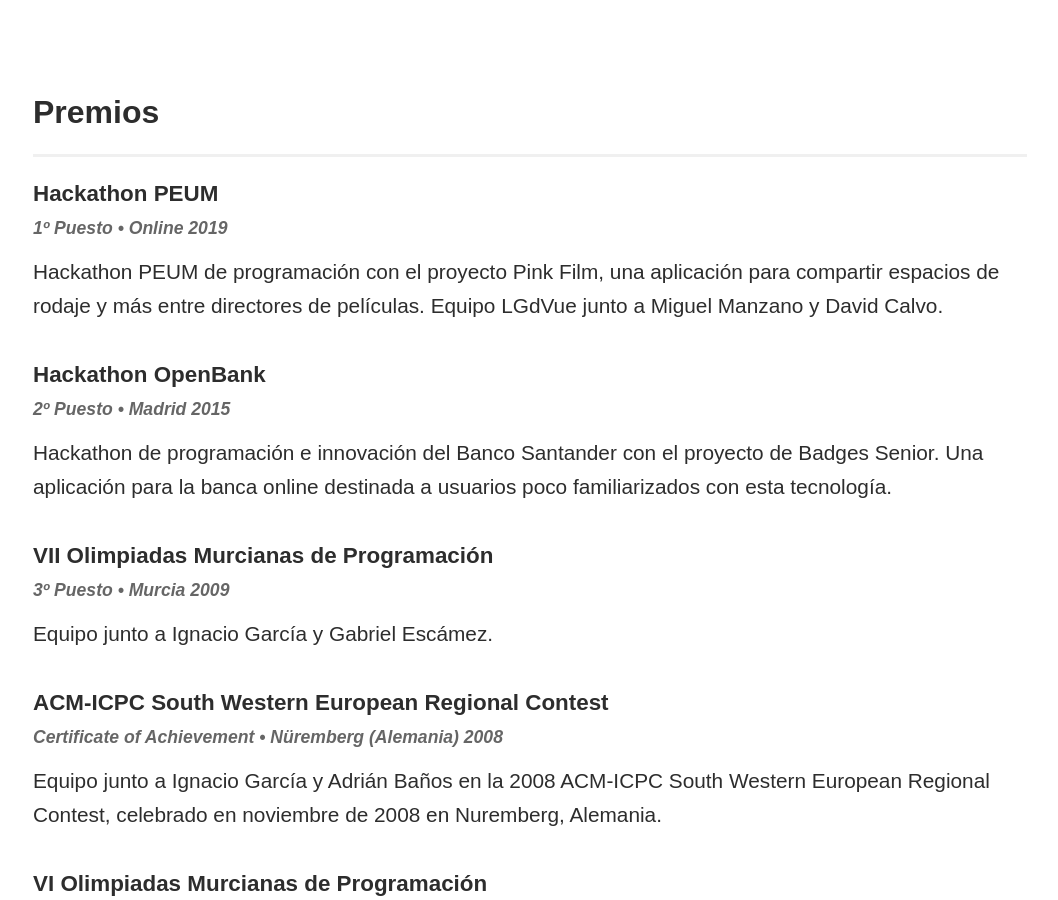
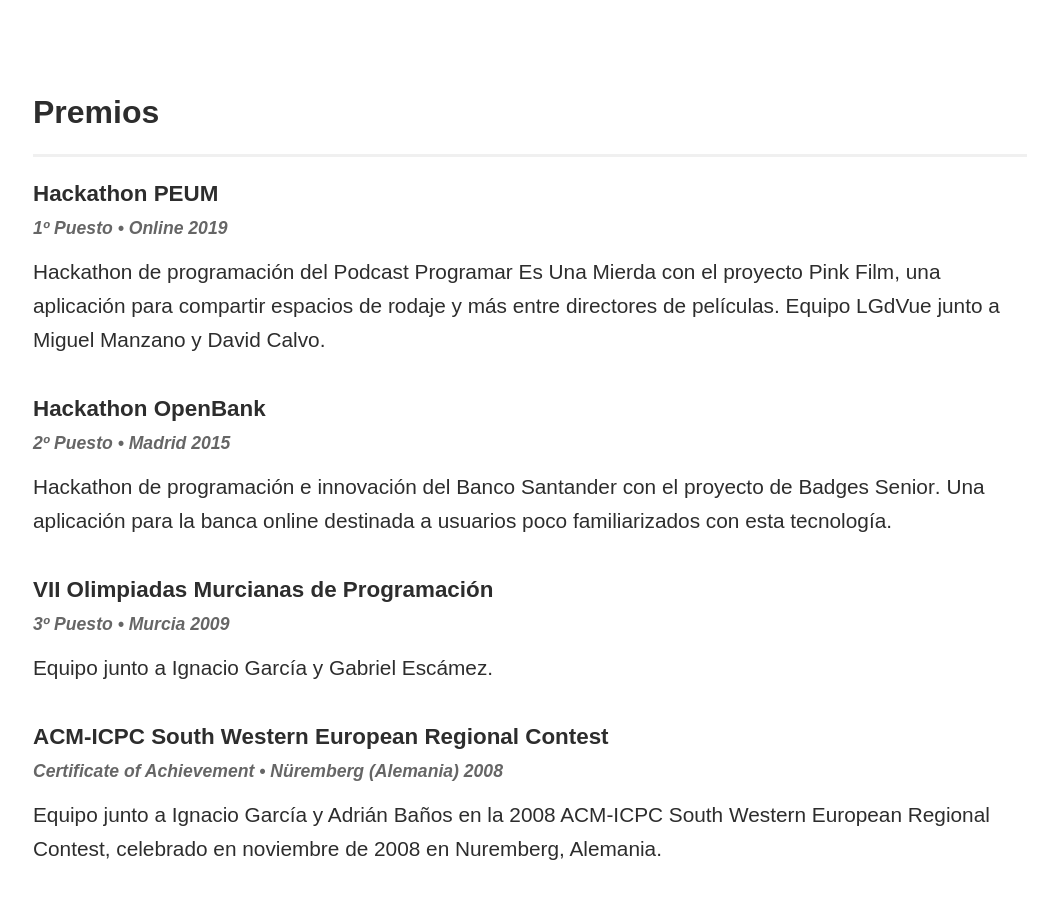
Before and after one commit to migueabellan/migueabellan.github.io, a Jekyll site: the page built from index.html, in a window 1280 px wide and 900 px high, scrolled down 2803 px. Shown: the whole window, without its empty margins (110-1168 px from the left). Built offline with Jekyll 4.4.1, drawn with Linux system fonts in a browser that asks for light colours; nearby versions of some CDN libraries.

Commit message:
Update awards.yml

```diff
--- a/_data/awards.yml
+++ b/_data/awards.yml
@@ -1,12 +1,12 @@
 - organization: Hackathon PEUM
   role: 1º Puesto
   year: Online 2019
-  summary: <a href="https://www.programaresunamierda.com/p/hackpeum2019.html" target="_blank">Hackathon PEUM</a> de programación con el proyecto <b>Pink Film</b>, una aplicación para compartir espacios de rodaje y más entre directores de películas. <a href="https://github.com/lgdvue" target="_blank">Equipo LGdVue</a> junto a Miguel Manzano y David Calvo.
+  summary: Hackathon de programación del Podcast <b><a href="https://www.programaresunamierda.com/p/hackpeum2019.html" target="_blank">Programar Es Una Mierda</a></b> con el proyecto <b>Pink Film</b>, una aplicación para compartir espacios de rodaje y más entre directores de películas. <a href="https://github.com/lgdvue" target="_blank">Equipo LGdVue</a> junto a Miguel Manzano y David Calvo.
 
 - organization: Hackathon OpenBank
   role: 2º Puesto
   year: Madrid 2015
-  summary: Hackathon de programación e innovación del Banco Santander con el proyecto de Badges Senior. Una aplicación para la banca online destinada a usuarios poco familiarizados con esta tecnología.
+  summary: Hackathon de programación e innovación del <b>Banco Santander</b> con el proyecto de <b>Badges Senior</b>. Una aplicación para la banca online destinada a usuarios poco familiarizados con esta tecnología.
 
 - organization: VII Olimpiadas Murcianas de Programación
   role: 3º Puesto
```
